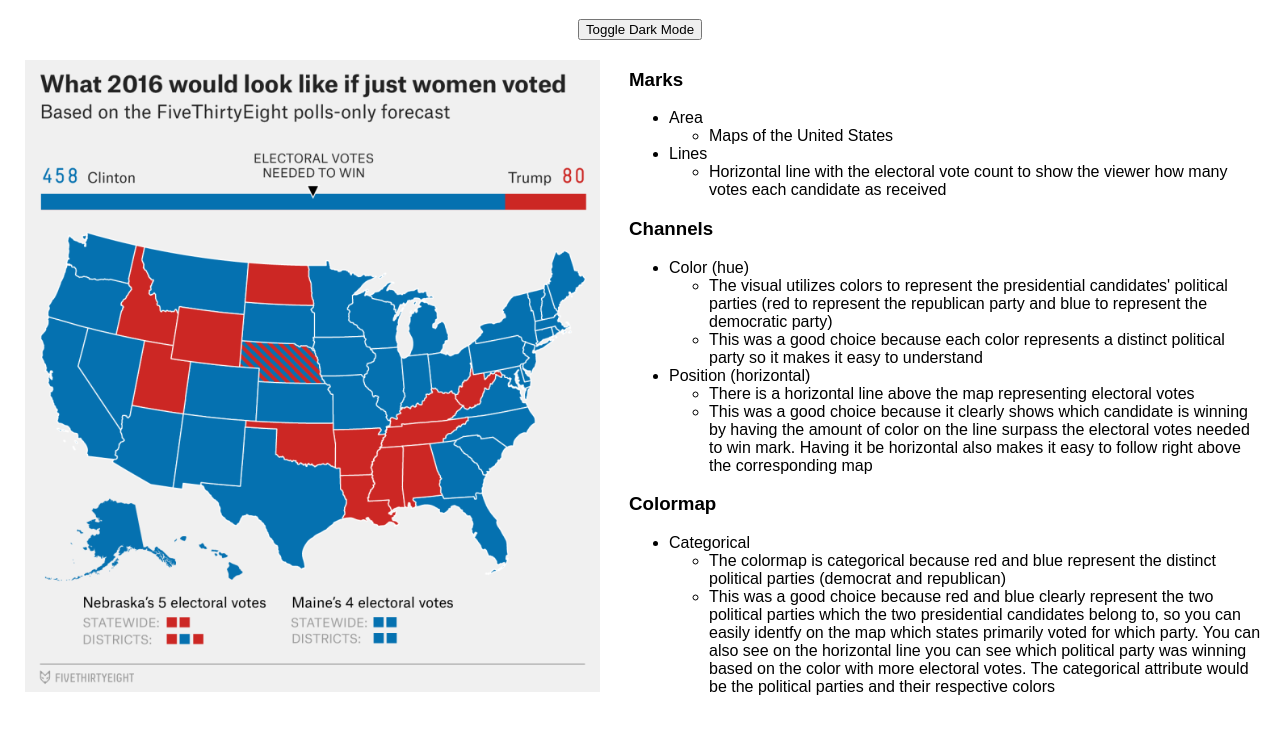
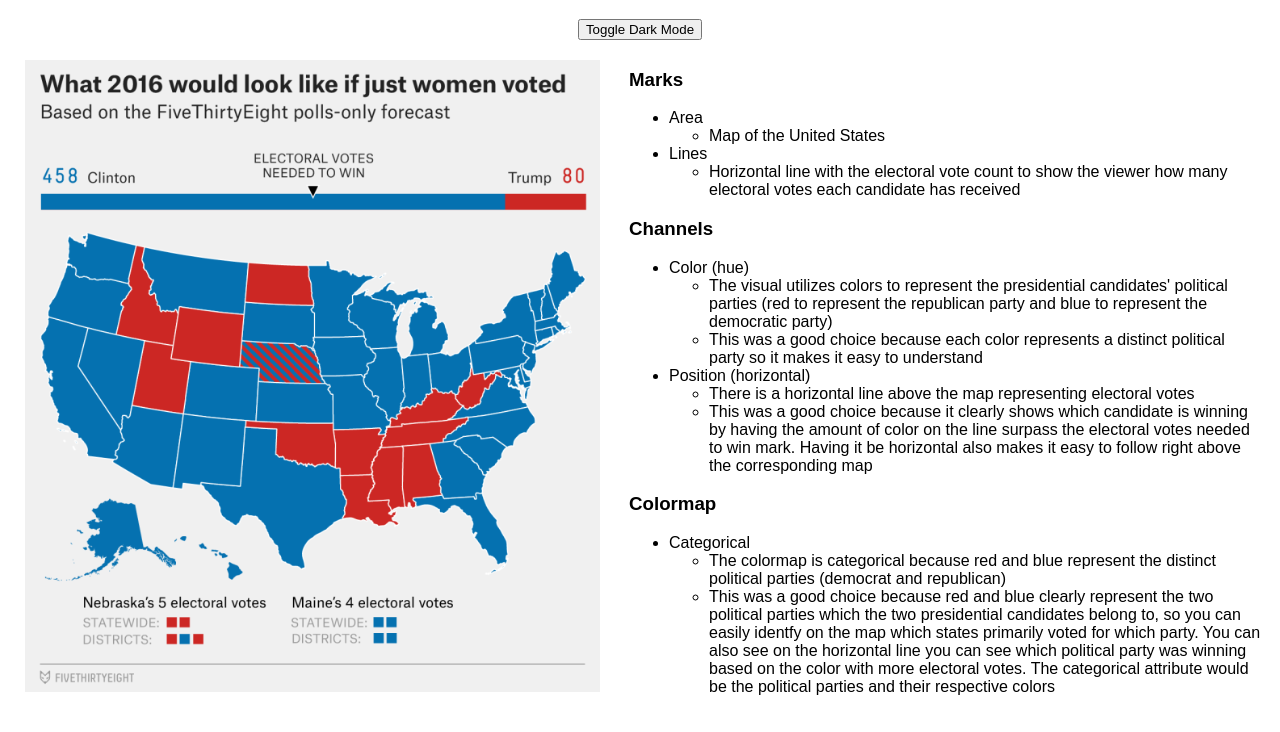
Before and after one commit to DS4200-S23-Class/hw-03-xander-and-adithi, a plain HTML site: page index.html in a window 1280 px wide. Shown: the part 61-793 px from the top of the page. Drawn offline with Linux system fonts and the light colour scheme.

Commit message:
fixing some typos in the text for the visuals

```diff
--- a/index.html
+++ b/index.html
@@ -25,11 +25,11 @@
             <ul>
                 <li>Area</li>
                 <ul>
-                    <li>Maps of the United States</li>
+                    <li>Map of the United States</li>
                 </ul>
                 <li>Lines</li>
                 <ul>
-                    <li>Horizontal line with the electoral vote count to show the viewer how many votes each candidate as received</li>
+                    <li>Horizontal line with the electoral vote count to show the viewer how many electoral votes each candidate has received</li>
                 </ul>
             </ul>
 
```
